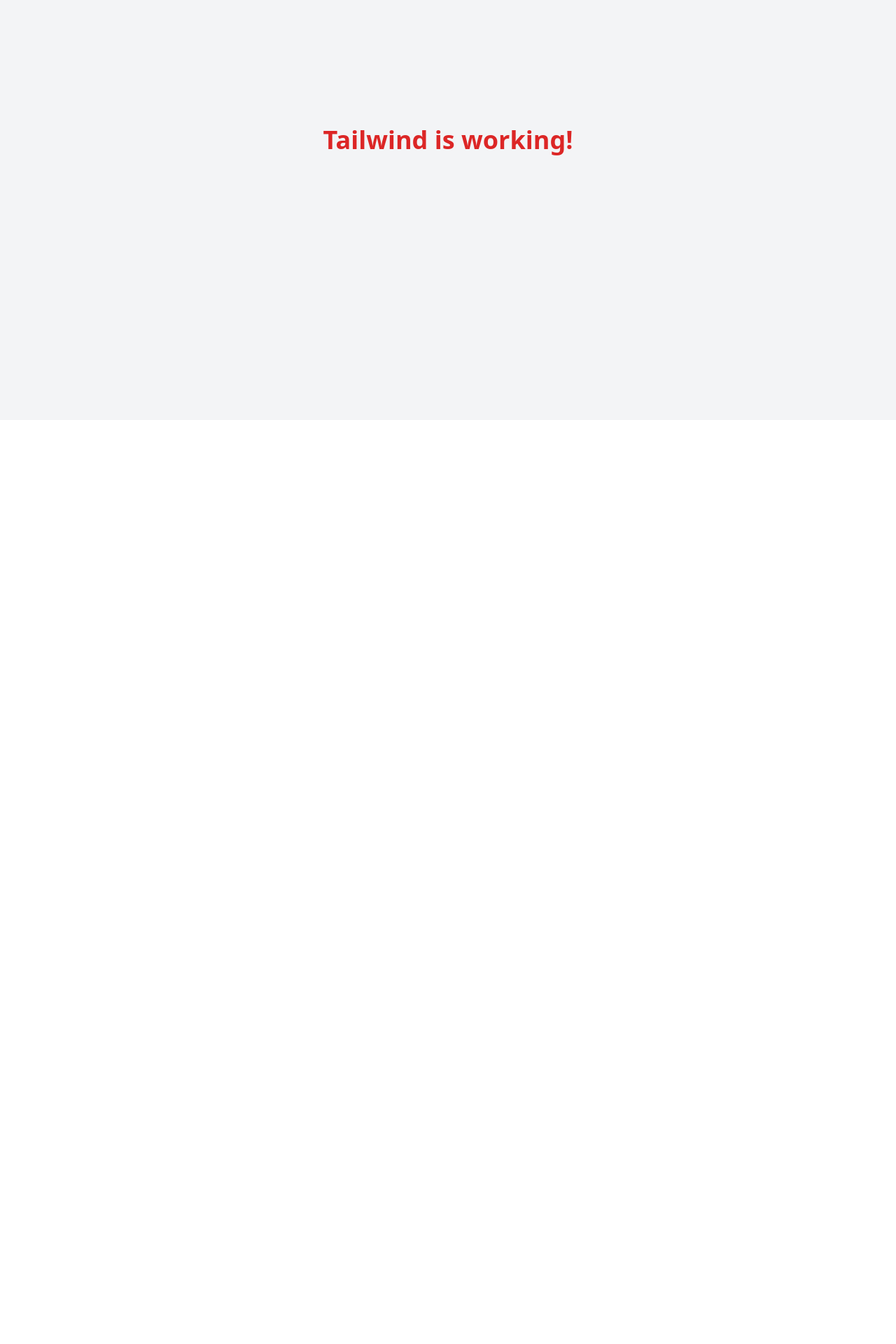
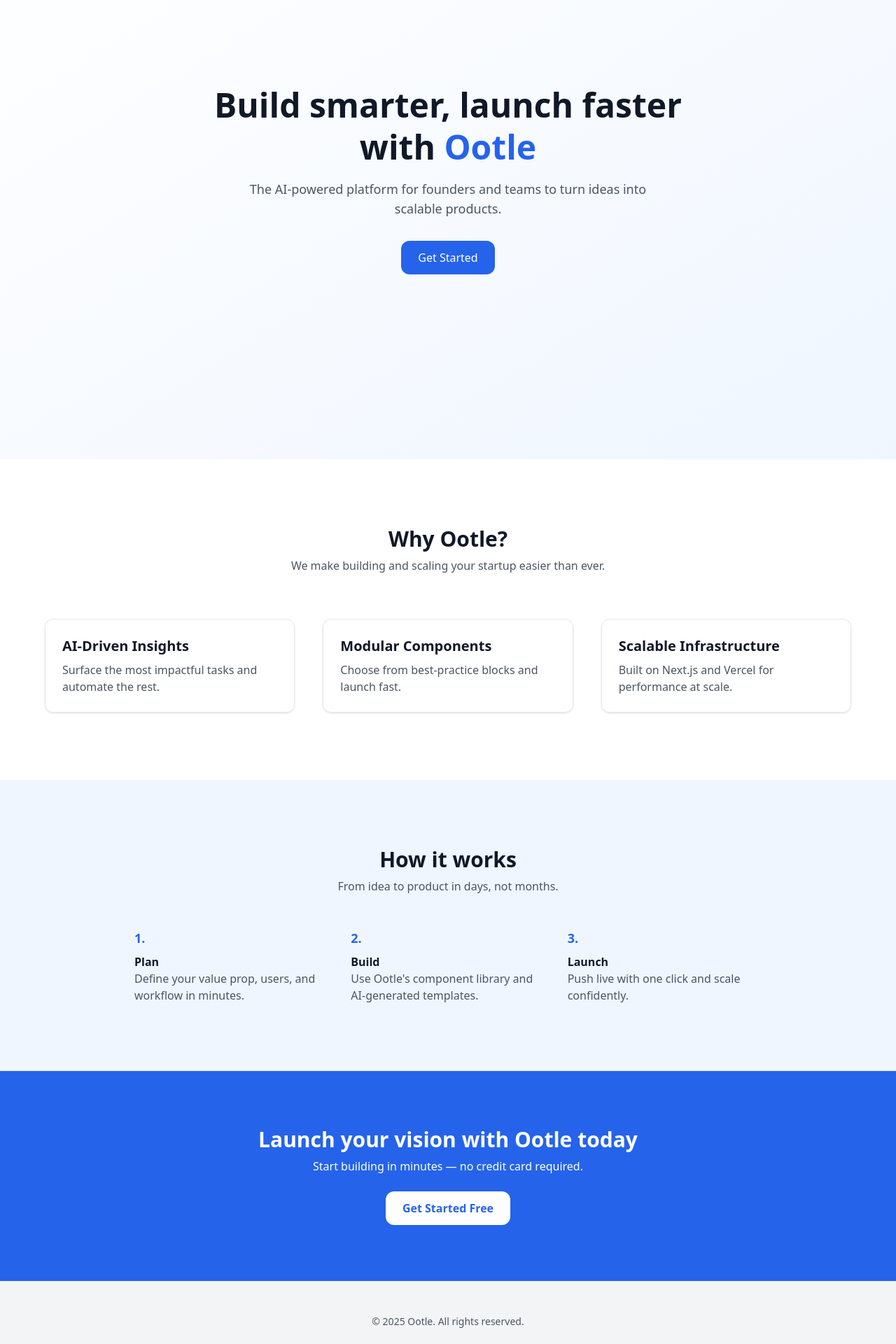
Before and after one commit to john-ooltle/ootle-fresh, a Next.js app: page / in a window 1280 px wide. Shown: the part 200-2120 px from the top of the page at 70% size. Before the commit the page ends 800 px from the top, so only its background shows below. Built offline with nearby package versions, Linux system fonts and the light colour scheme.

Commit message:
Add logo and homepage layout

```diff
--- a/src/app/page.js
+++ b/src/app/page.js
@@ -1,7 +1,81 @@
 export default function Home() {
   return (
-    <div className="min-h-screen flex items-center justify-center bg-gray-100">
-      <h1 className="text-4xl font-bold text-red-600">Tailwind is working!</h1>
+    <div className="bg-white text-gray-900">
+      {/* Hero Section */}
+      <img src="/ootle-logo.png" alt="Ootle logo" className="h-10 mb-4" />
+      <section className="min-h-screen flex flex-col justify-center items-center text-center px-6 bg-gradient-to-br from-white to-blue-50">
+        <h1 className="text-5xl font-extrabold leading-tight max-w-3xl">
+          Build smarter, launch faster with <span className="text-blue-600">Ootle</span>
+        </h1>
+        <p className="mt-4 text-lg text-gray-600 max-w-xl">
+          The AI-powered platform for founders and teams to turn ideas into scalable products.
+        </p>
+        <button className="mt-8 bg-blue-600 text-white px-6 py-3 rounded-xl font-medium hover:bg-blue-700 transition">
+          Get Started
+        </button>
+      </section>
+
+      {/* Features Section */}
+      <section className="py-24 px-6 bg-white">
+        <div className="text-center mb-16">
+          <h2 className="text-3xl font-bold">Why Ootle?</h2>
+          <p className="mt-2 text-gray-600">We make building and scaling your startup easier than ever.</p>
+        </div>
+        <div className="grid grid-cols-1 md:grid-cols-3 gap-10 max-w-6xl mx-auto">
+          <div className="p-6 rounded-xl border shadow hover:shadow-lg transition">
+            <h3 className="text-xl font-semibold mb-2">AI-Driven Insights</h3>
+            <p className="text-gray-600">Surface the most impactful tasks and automate the rest.</p>
+          </div>
+          <div className="p-6 rounded-xl border shadow hover:shadow-lg transition">
+            <h3 className="text-xl font-semibold mb-2">Modular Components</h3>
+            <p className="text-gray-600">Choose from best-practice blocks and launch fast.</p>
+          </div>
+          <div className="p-6 rounded-xl border shadow hover:shadow-lg transition">
+            <h3 className="text-xl font-semibold mb-2">Scalable Infrastructure</h3>
+            <p className="text-gray-600">Built on Next.js and Vercel for performance at scale.</p>
+          </div>
+        </div>
+      </section>
+
+      {/* How It Works */}
+      <section className="bg-blue-50 py-24 px-6">
+        <div className="max-w-4xl mx-auto text-center">
+          <h2 className="text-3xl font-bold">How it works</h2>
+          <p className="mt-2 text-gray-600">From idea to product in days, not months.</p>
+
+          <div className="mt-12 grid grid-cols-1 md:grid-cols-3 gap-8 text-left">
+            <div>
+              <span className="text-blue-600 text-lg font-bold">1.</span>
+              <h3 className="font-semibold mt-2">Plan</h3>
+              <p className="text-gray-600">Define your value prop, users, and workflow in minutes.</p>
+            </div>
+            <div>
+              <span className="text-blue-600 text-lg font-bold">2.</span>
+              <h3 className="font-semibold mt-2">Build</h3>
+              <p className="text-gray-600">Use Ootle's component library and AI-generated templates.</p>
+            </div>
+            <div>
+              <span className="text-blue-600 text-lg font-bold">3.</span>
+              <h3 className="font-semibold mt-2">Launch</h3>
+              <p className="text-gray-600">Push live with one click and scale confidently.</p>
+            </div>
+          </div>
+        </div>
+      </section>
+
+      {/* Call to Action */}
+      <section className="py-20 px-6 bg-blue-600 text-white text-center">
+        <h2 className="text-3xl font-bold">Launch your vision with Ootle today</h2>
+        <p className="mt-2">Start building in minutes — no credit card required.</p>
+        <button className="mt-6 px-6 py-3 bg-white text-blue-600 font-semibold rounded-xl hover:bg-blue-100 transition">
+          Get Started Free
+        </button>
+      </section>
+
+      {/* Footer */}
+      <footer className="py-12 px-6 bg-gray-100 text-gray-600 text-sm text-center">
+        <p>© {new Date().getFullYear()} Ootle. All rights reserved.</p>
+      </footer>
     </div>
   );
 }
```
Also changed, not shown: public/ootle-logo.png (added).
